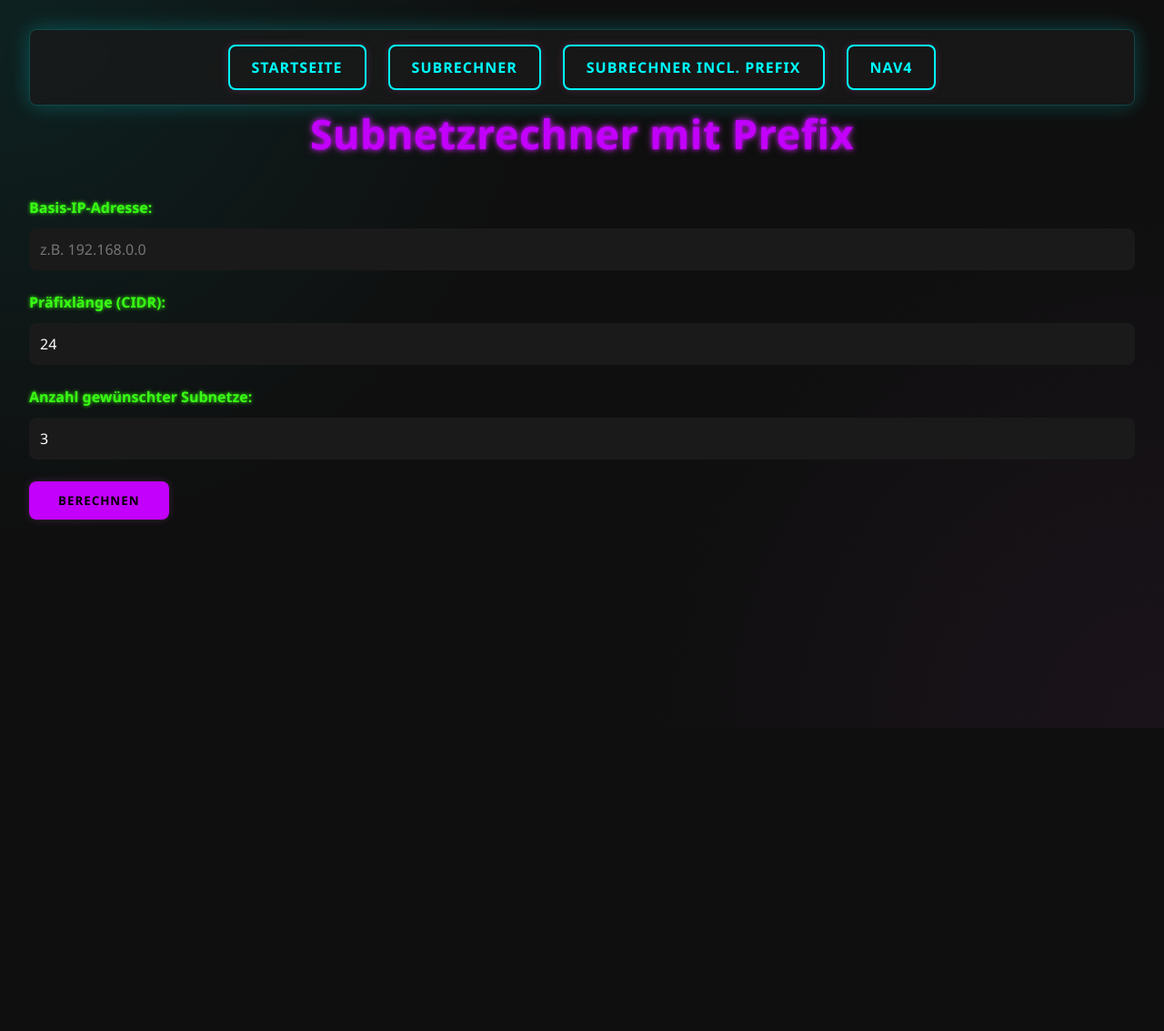
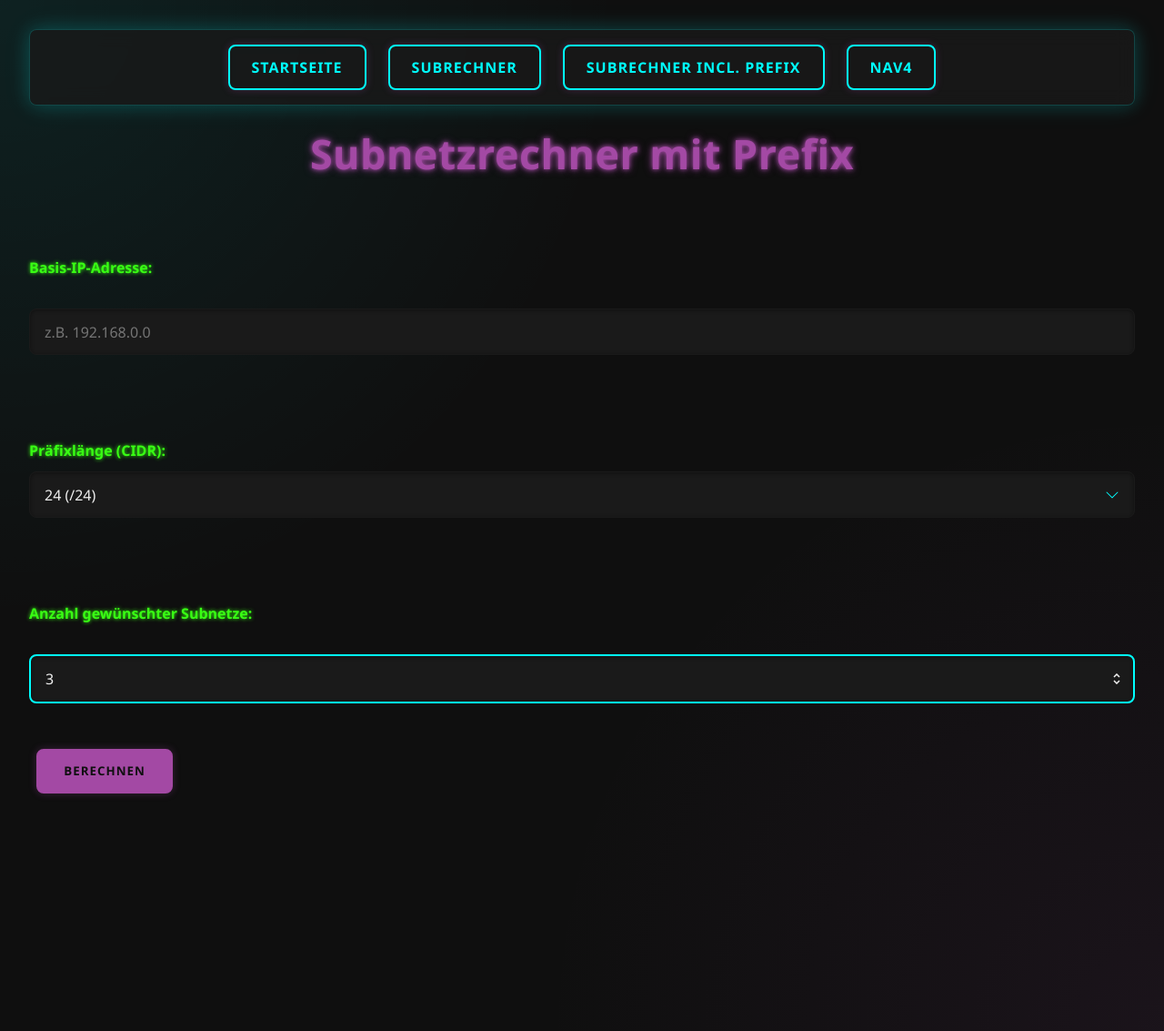
Before and after one commit to JonasHoever/BSLF3111, a Flask app: page /symsubprefix in a window 1280 px wide. Shown: the whole page at 91% size. Before the commit the page ends 574 px from the top, so only its background shows below. Run offline with Flask 3, Linux system fonts and the light colour scheme.

Commit message:
dropdown

```diff
--- a/backend/templates/symsubprefix.html
+++ b/backend/templates/symsubprefix.html
@@ -2,14 +2,12 @@
 
 {% block content %}
 <style>
-  :root {
-    --neon-green: #39ff14;
-    --neon-blue: #00ffff;
-    --neon-purple: #c200fb;
-    --graphite: #1a1a1a;
-    --white: #ffffff;
-    --radius: 8px;
-  }
+  /* Übernehmen Sie hier nur die spezifischen Stile für DIESE Seite,
+   falls es welche gibt, die NICHT im allgemeinen Cyber-Onyx-CSS sind.
+   Animationen wie page-enter, fadeInUp, glitchFade sollten hier stehen.
+   Generelle Formular- oder Input-Stile sollten aus dem Haupt-CSS kommen.
+   Ich habe einige Stile, die im Haupt-CSS definiert sind, hier entfernt,
+   um Doppelung zu vermeiden und das Haupt-CSS wirksam werden zu lassen. */
 
   .page-enter {
     animation: pageFadeIn 0.6s ease-out forwards;
@@ -25,7 +23,7 @@
   }
 
   .form-group {
-    margin-bottom: 1.5rem;
+    margin-bottom: 1.75rem; /* Übernommen aus dem Haupt-CSS für Konsistenz */
     opacity: 0;
     animation: fadeInUp 0.5s ease-out forwards;
   }
@@ -33,91 +31,61 @@
   .form-group:nth-child(1) { animation-delay: 0.2s; }
   .form-group:nth-child(2) { animation-delay: 0.4s; }
   .form-group:nth-child(3) { animation-delay: 0.6s; }
+  .form-group:nth-child(4) { animation-delay: 0.8s; } /* Angepasst für die neue Struktur */
 
-  input[type="text"],
-  input[type="number"] {
-    background: var(--graphite);
-    color: var(--white);
-    padding: 0.75rem;
-    border: none;
-    border-radius: var(--radius);
-    width: 100%;
-    transition: 0.3s;
-    box-shadow: 0 0 0px transparent;
-  }
 
-  input:focus {
-    border: 2px solid var(--neon-blue);
-    box-shadow: 0 0 8px var(--neon-blue);
-    outline: none;
-  }
-
+  /* Der Button kommt nach den Form Groups, also später animieren */
   button {
-    padding: 0.75rem 2rem;
-    background: var(--neon-purple);
-    color: black;
-    font-weight: bold;
-    border: none;
-    border-radius: var(--radius);
-    cursor: pointer;
-    transition: all 0.3s ease;
     animation: fadeInUp 0.5s ease forwards;
-    animation-delay: 0.8s;
+    animation-delay: 1.0s; /* Spätere Animation */
     opacity: 0;
   }
 
-  button:hover {
-    background: var(--neon-green);
-    box-shadow: 0 0 12px var(--neon-green);
-    transform: scale(1.03);
-  }
 
   .results {
-    margin-top: 2rem;
-    padding: 1.5rem;
-    border-radius: var(--radius);
-    background: rgba(255, 255, 255, 0.02);
-    border: 1px solid var(--neon-blue);
-    box-shadow: 0 0 10px rgba(0, 255, 255, 0.2);
+    margin-top: 2rem; /* Übernommen aus dem Haupt-CSS */
+    /* Restliche Stile kommen aus dem Haupt-CSS (.results, .card) */
     opacity: 0;
     transform: translateY(20px);
-    transition: all 0.5s ease;
+    transition: all 0.5s ease; /* Animation für das Erscheinen beibehalten */
   }
 
   .results.show {
     opacity: 1;
     transform: translateY(0);
+    /* Animation von .results.show im Haupt-CSS verwenden */
   }
 
   .subnet-group {
-    background: rgba(255, 255, 255, 0.02);
-    padding: 1rem;
-    margin-bottom: 1rem;
-    border: 1px dashed var(--neon-purple);
-    border-radius: var(--radius);
-    animation: glitchFade 0.6s ease-out forwards;
+    /* Stile kommen aus dem Haupt-CSS (.subnet-group, .content-section) */
+    margin-top: 1.5rem; /* Anpassung für Abstand zwischen Gruppen */
+    animation: glitchFade 0.6s ease-out forwards; /* Glitch-Animation beibehalten */
   }
+  /* Erste Subnetz-Gruppe ohne oberen Rand */
+  .subnet-group:first-child {
+      margin-top: 0;
+  }
+
 
   @keyframes glitchFade {
     0% {
       opacity: 0;
-      transform: scale(0.95) translateY(10px);
+      transform: scale(0.98) translateY(10px); /* Leichter angepasst */
       filter: hue-rotate(0deg);
     }
     100% {
       opacity: 1;
       transform: scale(1) translateY(0);
-      filter: hue-rotate(360deg);
+      filter: hue-rotate(0deg); /* Glitch im Hue-Rotate nur am Start */
     }
   }
 
   .result-item {
-    margin-bottom: 0.75rem;
+    /* Stile kommen aus dem Haupt-CSS */
   }
 
   .result-item label {
-    font-weight: bold;
-    color: var(--neon-green);
+    /* Stile kommen aus dem Haupt-CSS */
   }
 
   @keyframes fadeInUp {
@@ -130,6 +98,13 @@
       transform: translateY(0);
     }
   }
+
+  /* Zusätzlicher Stil für den Container um Label und Select */
+  .prefix-select-container {
+      display: block; /* Oder flex, je nach Layoutwunsch */
+      width: 100%;
+  }
+
 </style>
 
 <div class="container page-enter">
@@ -142,7 +117,13 @@
 
   <div class="form-group">
     <label for="prefix">Präfixlänge (CIDR):</label>
-    <input type="number" id="prefix" min="0" max="32" value="24" placeholder="z.B. 24 für /24">
+    <div class="prefix-select-container">
+        <select id="prefix">
+            <option value="8">8 (/8)</option>
+            <option value="16">16 (/16)</option>
+            <option value="24" selected>24 (/24)</option>
+        </select>
+    </div>
   </div>
 
   <div class="form-group">
@@ -168,22 +149,29 @@
 
   async function berechne() {
     const ip = document.getElementById("ip").value;
+    // Wert aus dem Select-Feld lesen
     const prefix = parseInt(document.getElementById("prefix").value);
     const countnet = parseInt(document.getElementById("countnet").value);
     const output = document.getElementById("output");
     const subnetsContainer = document.getElementById("subnets-container");
 
+    // Bestehende Ergebnisse und die "results" Box zurücksetzen
     subnetsContainer.innerHTML = "";
     output.classList.remove("show");
+    output.classList.add("hidden"); // Stelle sicher, dass es beim Zurücksetzen auch hidden wird
 
-    if (!ip || !/^\d{1,3}(\.\d{1,3}){3}$/.test(ip)) {
+    // Einfache Validierung (könnte je nach Bedarf erweitert werden)
+    if (!ip || !/^\d{1,3}(\.\d{1,3}){3}$/.test(ip) || ip.split('.').some(part => parseInt(part) > 255)) {
       alert("Bitte eine gültige IPv4-Adresse eingeben (z.B. 192.168.0.0).");
       return;
     }
-    if (isNaN(prefix) || prefix < 0 || prefix > 32) {
-      alert("Bitte eine gültige Präfixlänge zwischen 0 und 32 eingeben.");
+    // Da das Select nur 8, 16, 24 anbietet, ist die Prefix-Validierung weniger kritisch,
+    // aber wir können prüfen, ob ein Wert ausgewählt wurde (parseInt gibt NaN für leere Selects zurück)
+    if (isNaN(prefix)) {
+        alert("Bitte wählen Sie eine gültige Präfixlänge aus.");
         return;
     }
+
     if (isNaN(countnet) || countnet < 1) {
       alert("Bitte eine Anzahl von Subnetzen von mindestens 1 eingeben.");
       return;
@@ -214,6 +202,7 @@
           subnetGroup.classList.add("subnet-group");
 
           const subnetTitle = document.createElement("h3");
+          // Zeigt das ursprüngliche Präfix und das neue Subnetz-Präfix an, falls unterschiedlich
           subnetTitle.textContent = `Subnetz ${subnet.subnet_number} (${subnet.prefix_length})`;
           subnetGroup.appendChild(subnetTitle);
 
```
Lines whose indentation alone changed are shown as unchanged.
